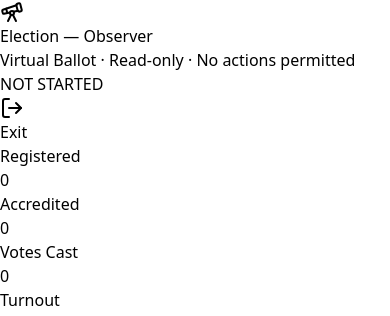
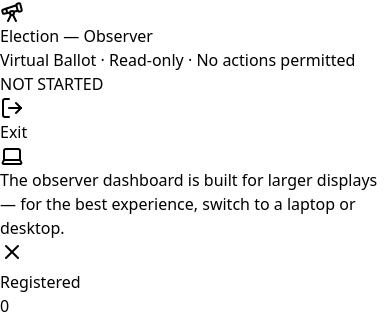
Before and after one commit to KabirMarzooq/VirtualBallot, a React (Vite) app in the folder Frontend/: page /observer in a window 390 px wide. Shown: the top 316 px of the page. Built offline with nearby package versions, Linux system fonts and the light colour scheme; no server answers; sample sign-in values are in the browser's storage.

Commit message:
feat: add dismissible mobile-notice banner to Admin, Committee, and Observer views
These dashboards are dense, desktop-oriented layouts. Add a small
dismissible banner (X to close) that only renders under the 768px
breakpoint, nudging mobile visitors toward a laptop/desktop for a
better experience.

```diff
--- /dev/null
+++ b/Frontend/src/components/ui/MobileNoticeBanner.jsx
@@ -0,0 +1,38 @@
+import { useState, useEffect } from "react";
+import { Laptop, X } from "lucide-react";
+
+// Anything narrower than a small laptop counts as "mobile" for this notice.
+const MOBILE_QUERY = "(max-width: 767px)";
+
+export default function MobileNoticeBanner({ message }) {
+  const [isMobile, setIsMobile] = useState(
+    () => typeof window !== "undefined" && window.matchMedia(MOBILE_QUERY).matches
+  );
+  const [dismissed, setDismissed] = useState(false);
+
+  useEffect(() => {
+    const mql = window.matchMedia(MOBILE_QUERY);
+    const onChange = (e) => setIsMobile(e.matches);
+    mql.addEventListener("change", onChange);
+    return () => mql.removeEventListener("change", onChange);
+  }, []);
+
+  if (!isMobile || dismissed) return null;
+
+  return (
+    <div className="flex items-start gap-3 bg-amber-950/40 border border-amber-700/40 text-amber-300 text-xs font-bold px-4 py-3 rounded-2xl mb-4">
+      <Laptop className="w-4 h-4 shrink-0 mt-0.5" />
+      <p className="flex-1 leading-relaxed">
+        {message ||
+          "This screen is built for larger displays — for the best experience, switch to a laptop or desktop."}
+      </p>
+      <button
+        onClick={() => setDismissed(true)}
+        title="Dismiss"
+        className="text-amber-500 hover:text-amber-200 transition-colors cursor-pointer shrink-0"
+      >
+        <X className="w-4 h-4" />
+      </button>
+    </div>
+  );
+}
--- a/Frontend/src/pages/Admin.jsx
+++ b/Frontend/src/pages/Admin.jsx
@@ -25,6 +25,7 @@ import AuditLogTab from "../components/admin/AuditLogTab";
 import HistoryTab from "../components/admin/HistoryTab";
 import InvoiceTab from "../components/admin/InvoiceTab";
 import StaffTab from "../components/admin/StaffTab";
+import MobileNoticeBanner from "../components/ui/MobileNoticeBanner";
 import { fetchAdminOverview, createNewElection } from "../api";
 
 const TABS = [
@@ -327,6 +328,8 @@ export default function AdminPage() {
 
       {/* ── Content ───────────────────────────────────────────────────────────── */}
       <div className="max-w-7xl mx-auto px-4 md:px-6 py-6">
+        <MobileNoticeBanner message="The admin console is built for larger displays — for the best experience, switch to a laptop or desktop." />
+
         {/* Tab bar */}
         <div className="flex gap-1 mb-6 bg-slate-900 border border-slate-800 rounded-2xl p-1.5 overflow-x-auto scrollbar-hide">
           {TABS.filter((t) => {
--- a/Frontend/src/pages/Observer.jsx
+++ b/Frontend/src/pages/Observer.jsx
@@ -3,6 +3,7 @@ import { Telescope, LogOut } from "lucide-react";
 import { useNavigate, useSearchParams } from "react-router-dom";
 import { useApp } from "../context/AppContext";
 import { OBSERVER_TABS } from "../components/observer/ObserverTabs";
+import MobileNoticeBanner from "../components/ui/MobileNoticeBanner";
 import { getTurnout } from "../utils";
 import { fetchObserverOverview, ORG_SLUG } from "../api";
 
@@ -208,6 +209,8 @@ export default function ObserverPage() {
 
       {/* ── Content ─────────────────────────────────────────────────────────── */}
       <div className="max-w-6xl mx-auto px-4 md:px-6 py-6">
+        <MobileNoticeBanner message="The observer dashboard is built for larger displays — for the best experience, switch to a laptop or desktop." />
+
         {/* KPI strip */}
         <div
           className={`grid gap-3 mb-6 ${
--- a/Frontend/src/pages/RepReview.jsx
+++ b/Frontend/src/pages/RepReview.jsx
@@ -8,6 +8,7 @@ import {
   ShieldCheck,
 } from "lucide-react";
 import VBLoader from "../components/ui/VBLoader";
+import MobileNoticeBanner from "../components/ui/MobileNoticeBanner";
 import {
   lookupReviewCode,
   submitRepReview,
@@ -116,6 +117,8 @@ export default function RepReviewPage() {
   return (
     <div className="min-h-screen bg-slate-950 flex items-center justify-center p-4">
       <div className="w-full max-w-lg">
+        <MobileNoticeBanner message="The roster review portal is built for larger displays — for the best experience, switch to a laptop or desktop." />
+
         <div className="bg-slate-900 border border-slate-800 rounded-[2.5rem] shadow-2xl p-8 sm:p-10">
           {/* Branding */}
           <div className="text-center mb-8">
```
